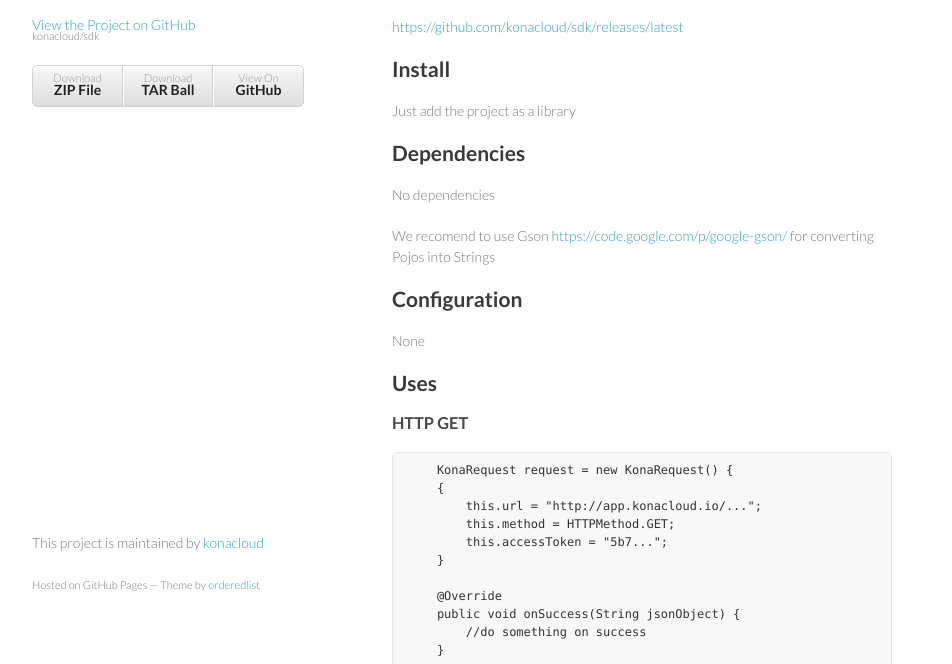
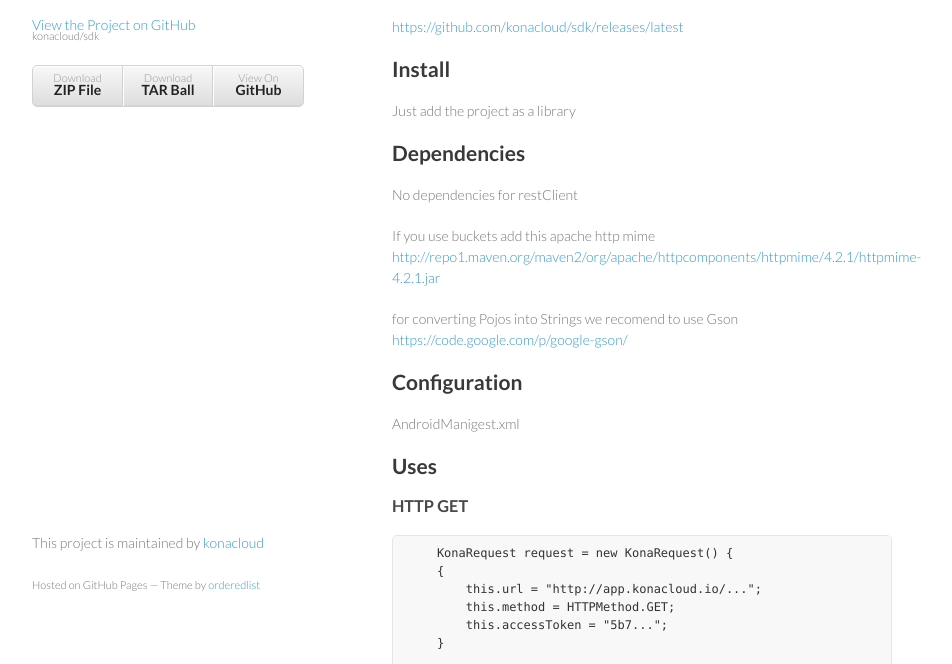
Before and after one commit to konacloud/sdk, a plain HTML site: page index.html in a window 1280 px wide. Shown: the part 136-800 px from the top of the page, without its empty margins (178-1130 px from the left). Drawn offline with Linux system fonts and the light colour scheme.

Commit message:
Create gh-pages branch via GitHub

```diff
--- a/index.html
+++ b/index.html
@@ -44,14 +44,19 @@
 <h2>
 <a name="dependencies" class="anchor" href="#dependencies"><span class="octicon octicon-link"></span></a>Dependencies</h2>
 
-<p>No dependencies</p>
+<p>No dependencies for restClient</p>
 
-<p>We recomend to use Gson <a href="https://code.google.com/p/google-gson/">https://code.google.com/p/google-gson/</a> for converting Pojos into Strings</p>
+<p>If you use buckets add this apache http mime
+<a href="http://repo1.maven.org/maven2/org/apache/httpcomponents/httpmime/4.2.1/httpmime-4.2.1.jar">http://repo1.maven.org/maven2/org/apache/httpcomponents/httpmime/4.2.1/httpmime-4.2.1.jar</a></p>
+
+<p>for converting Pojos into Strings we recomend to use Gson <a href="https://code.google.com/p/google-gson/">https://code.google.com/p/google-gson/</a></p>
 
 <h2>
 <a name="configuration" class="anchor" href="#configuration"><span class="octicon octicon-link"></span></a>Configuration</h2>
 
-<p>None</p>
+<p>AndroidManigest.xml</p>
+
+<p></p>
 
 <h2>
 <a name="uses" class="anchor" href="#uses"><span class="octicon octicon-link"></span></a>Uses</h2>
```
Also changed, not shown: params.json (+1 -1 lines).
